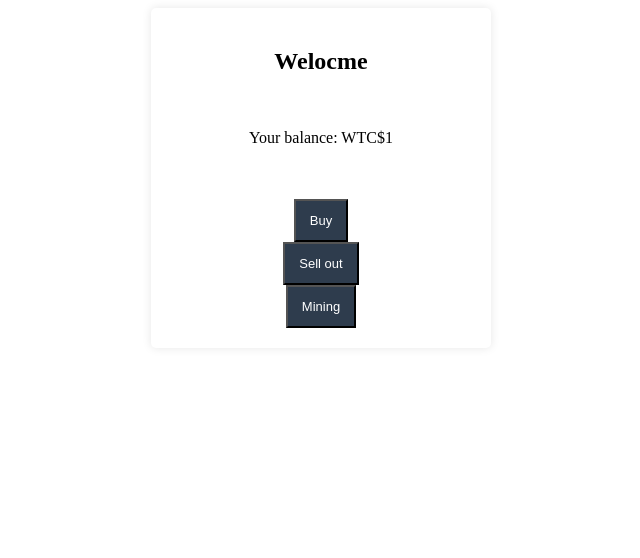
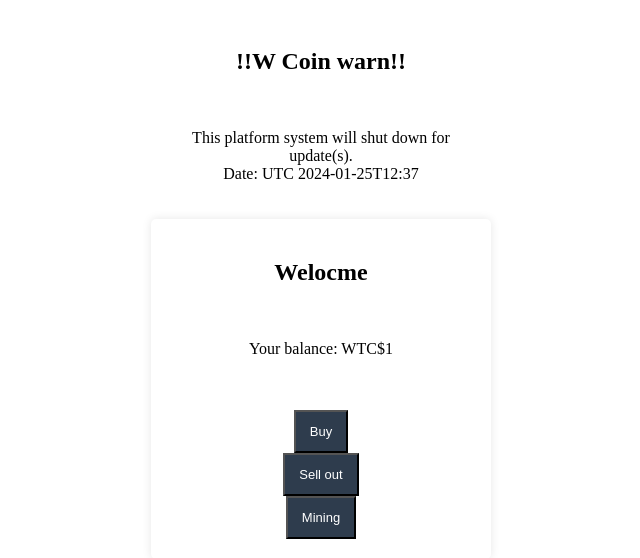
Before and after one commit to wangtry3417/WTech, a Flask app: template templates/client.html in a window 1280 px wide. Shown: the top 558 px of the page, without its empty margins (319-959 px from the left). Run offline with Flask 3, Linux system fonts and the light colour scheme; the template is opened without the code that fills it: most values are stand-ins (such as "Sample title", 1, 10 or a date in 2020); some libraries are stand-ins or nearby versions.

Commit message:
Update client.html

```diff
--- a/templates/client.html
+++ b/templates/client.html
@@ -23,10 +23,22 @@
         padding: 12px 14px;
         font-size: 13px;
       }
+      #warn {
+       width: 298px;
+       margin: auto;
+       background-color: #fff;
+       padding: 20px;
+       border-radius: 3px soild black;
+      }
     </style>
   </head>
   <body>
     <center>
+      <div id="warn">
+        <h2>!!W Coin warn!!</h2>
+        <br>
+        <p>This platform system will shut down for update(s). <br> Date: UTC 2024-01-25T12:37</p>
+      </div>
     <div id="top">
        <h2>Welocme {{user}}</h2>
       <br>
```
